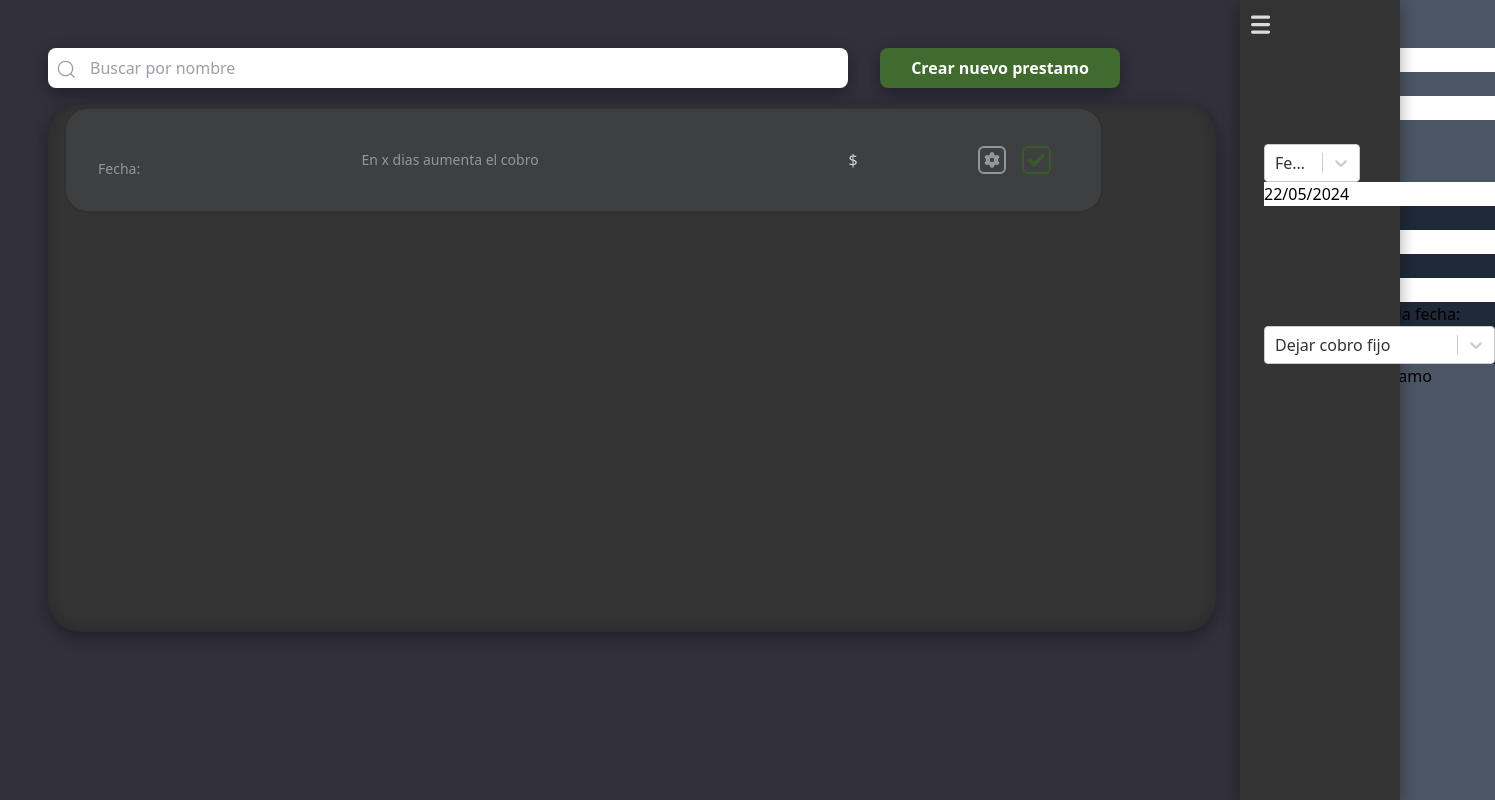
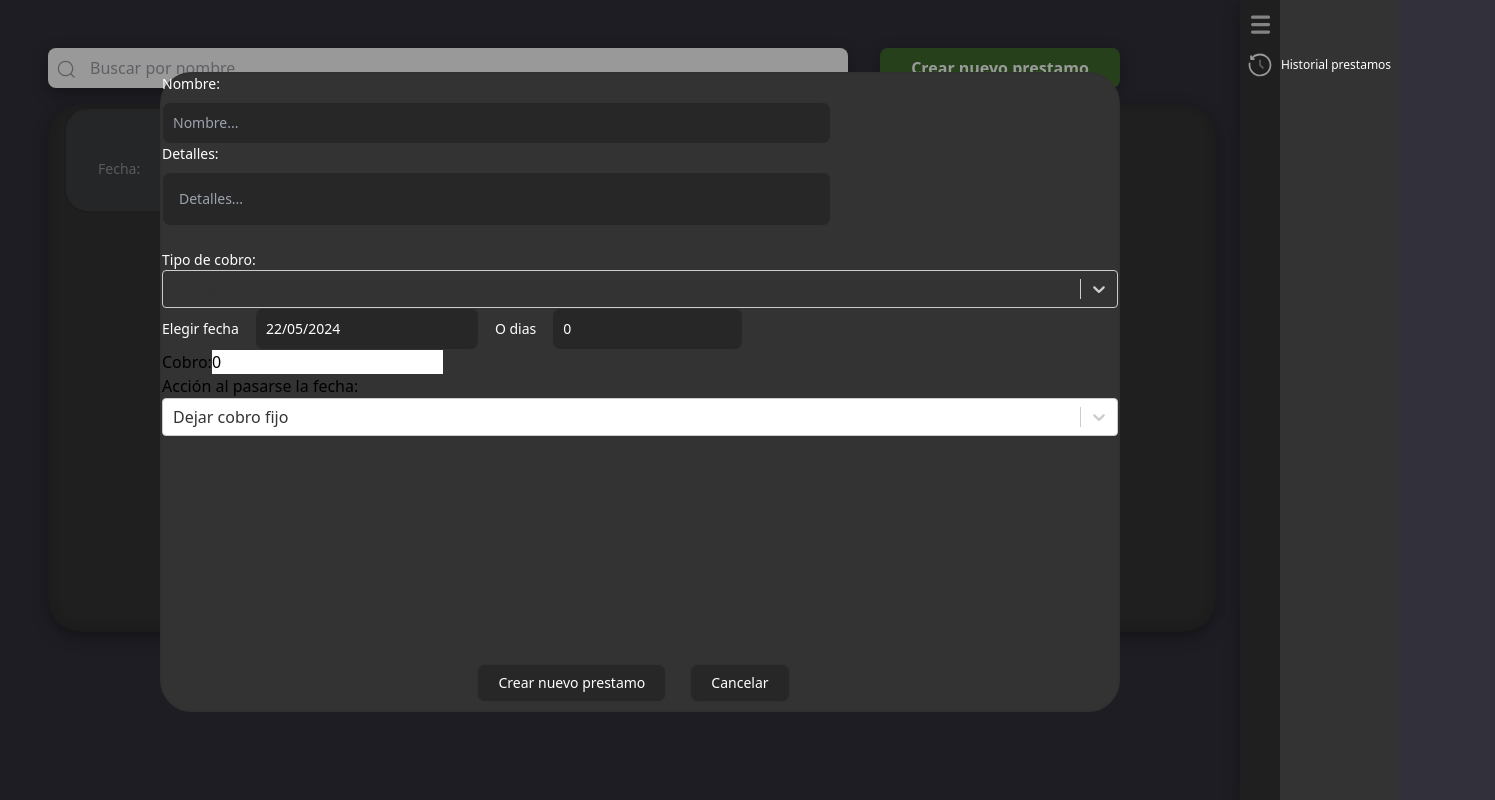
Before and after one commit to gabrieeeell/Prestamos, a React (Vite) app in the folder electron-vite-project/: page / in a window 1280 px wide. Both pictures are taken after a click on the button "Crear nuevo prestamo". Shown: the whole page, 1495 px wide, since content can reach past the window. Built offline with nearby package versions, Linux system fonts and the light colour scheme; no server answers.

Commit message:
Falta poco para terminar la ventana de crear nuevo prestamo, y empeze a darle style a los <Select/> cosa que costo un monton

```diff
--- /dev/null
+++ b/electron-vite-project/src/assets/history.tsx
@@ -0,0 +1,14 @@
+import React from 'react';
+
+
+
+const HistoryIcon = () => {
+    return (
+        <svg className="w-[80%] m-0 p-0.5 box-border  items-center text-center justify-center flex" viewBox="0 0 24 24" fill="none" xmlns="http://www.w3.org/2000/svg">
+            <path fill="white" fill-rule="evenodd" clip-rule="evenodd" d="M5.07868 5.06891C8.87402 1.27893 15.0437 1.31923 18.8622 5.13778C22.6824 8.95797 22.7211 15.1313 18.9262 18.9262C15.1312 22.7211 8.95793 22.6824 5.13774 18.8622C2.87389 16.5984 1.93904 13.5099 2.34047 10.5812C2.39672 10.1708 2.775 9.88377 3.18537 9.94002C3.59575 9.99627 3.88282 10.3745 3.82658 10.7849C3.4866 13.2652 4.27782 15.881 6.1984 17.8016C9.44288 21.0461 14.6664 21.0646 17.8655 17.8655C21.0646 14.6664 21.046 9.44292 17.8015 6.19844C14.5587 2.95561 9.33889 2.93539 6.13935 6.12957L6.88705 6.13333C7.30126 6.13541 7.63535 6.47288 7.63327 6.88709C7.63119 7.3013 7.29372 7.63539 6.87951 7.63331L4.33396 7.62052C3.92269 7.61845 3.58981 7.28556 3.58774 6.8743L3.57495 4.32874C3.57286 3.91454 3.90696 3.57707 4.32117 3.57498C4.73538 3.5729 5.07285 3.907 5.07493 4.32121L5.07868 5.06891Z"/>
+            <path fill="white" opacity="0.5" d="M12 7.25C12.4142 7.25 12.75 7.58579 12.75 8V11.6893L15.0303 13.9697C15.3232 14.2626 15.3232 14.7374 15.0303 15.0303C14.7374 15.3232 14.2626 15.3232 13.9697 15.0303L11.5429 12.6036C11.3554 12.416 11.25 12.1617 11.25 11.8964V8C11.25 7.58579 11.5858 7.25 12 7.25Z"/>
+        </svg>
+    )
+}
+
+export default HistoryIcon;
--- a/electron-vite-project/src/main.tsx
+++ b/electron-vite-project/src/main.tsx
@@ -9,8 +9,13 @@ import { format } from 'date-fns';
 import BarsIcon from './assets/bars';
 import GearIcon from './assets/gear';
 import CheckIcon from './assets/check';
+import HistoryIcon from './assets/history';
+import {colorStyles} from './styles/select.tsx'
+
 
 const Buscador = ({ nombreBuscador, cambiarNombreBuscador }: { nombreBuscador: string, cambiarNombreBuscador: (value: string) => void }) => {
+
+
 
   return (
     <>
@@ -34,6 +39,13 @@ const Lista = () => {
   function handleFinalizarPrestamo (cambiarIndex = 0) {
     setConfirmarFinalizacionIsOpen(true)
     setIndexConfirmarFinalizacion(cambiarIndex)
+  }
+
+  //Lo que pasa cuando se apreta la tuerca
+
+  function handleActualizarPrestamo(cambiarIndex = 0) {
+    setConfiguracionPrestamoIsOpen(true)
+    setIndexConfigurarPrestamo(cambiarIndex)
   }
 
   // State que se usara para guardar los prestamos
@@ -81,12 +93,36 @@ const Lista = () => {
 
     obtenerPrestamos()
   }
+  async function actualizarPrestamo(index:number, nuevoNombre = "Cambiado") {
+    const idPrestamo = prestamos[index]["_id"]
+    await axios.put(
+    `http://127.0.0.1:8000/actualizarPrestamo/${idPrestamo}/${nuevoNombre}`
+    )
+  }
+
+  //States que manejan cuando se abre la ventana de configuración de prestamo
+
+  const [configuracionPrestamoIsOpen,setConfiguracionPrestamoIsOpen] = useState(false)
+  const [indexConfigurarPrestamo,setIndexConfigurarPrestamo] = useState(0)
 
   //States que manejan cuando abre la ventana de confirmar y ayudan a enviarle el index que se tiene que borrar
 
   const [confirmarFinalizacionIsOpen, setConfirmarFinalizacionIsOpen] = useState(false)
   const [indexConfirmarFinalizacion, setIndexConfirmarFinalizacion] = useState(0)
 
+
+  //Ventana que aparece al apretar la tuerca
+
+  const ConfiguracionPrestamo = ({isOpen = false, index = -1}) => {
+    if (!isOpen) return null;
+
+    return (<>
+    <div className='w-[50%] h-[50%] absolute top-0 left-0 right-0 bottom-0 m-auto bg-slate-500'>
+      <button onClick={() => setConfiguracionPrestamoIsOpen(false)}>cerrar</button>
+      <button onClick={() => actualizarPrestamo(index)}>Actualizar</button>
+    </div>
+    </>)
+  }
 
   //Ventana que se abre al apretar el ticket
 
@@ -170,11 +206,17 @@ const Lista = () => {
 
 
     return (
-      <div>
-        <div  id='menu3Rayas' className="bg-oscuro ease-linear shadow-1 w-[10rem] absolute translate-x-[7.5rem] duration-300 h-full right-0 flex">
+      <div className=''>
+        <div  id='menu3Rayas' className="bg-oscuro flex-col ease-linear shadow-1 w-[10rem] absolute translate-x-[7.5rem] duration-300 h-full right-0 flex">
           <button onClick={handleMenuIsAbierto} id='boton3Rayas' className='justify-center items-center bg-oscuro rounded-[1.5rem] border-0 w-[2.5rem] h-[2.5rem] cursor-pointer flex list-none mt-[0.3rem] text-center transition-all duration-200 align-baseline whitespace-nowrap select-none -webkit-select-none touch-manipulation hover:bg-[#474747]'>
             <BarsIcon/>
           </button>
+          <div className='hover:bg-[#424242] duration-200 h-[2.5rem] w-full flex flex-row cursor-pointer'>
+            <div className=' flex justify-center items-center w-[2.5rem]'>
+              <HistoryIcon/>
+            </div>
+            <div className='flex justify-center items-center h-full w-[70%] text-xs font-medium text-white'>Historial prestamos</div>
+          </div>
         </div>
       </div>
     )
@@ -205,22 +247,34 @@ const Lista = () => {
     if (!isOpen) return null;
 
     return (
-      <div id="ventanaNuevoPrestamoDiv" className='bg-gray-600'>
-        <button className='botonCancelarNuevoPrestamo' onClick={() => setVentanaNuevoPrestamoIsOpen(false)}>X</button>
-        <div className='divNombreNuevoPrestamo'>
-          <label htmlFor='inputNombre'>Nombre:</label>
-          <input id="inputNombre" defaultValue={nombreNuevoPrestamo} onBlur={(e) => setNombreNuevoPrestamo(e.target.value)}></input>
-          <label htmlFor='detallesInput'>Detalles: </label>
-          <input id="detallesInput" defaultValue={detallesNuevoPrestamo} onBlur={(e) => setdetallesNuevoPrestamo(e.target.value)}></input>
-          <span>Tipo de cobro: </span>
-          <Select className='w-24' options={opcionesFechaOAcumulativo} onChange={selectFechaLimiteOAcumulativo} defaultValue={{label:fechaLimiteOAcumulativoSelected,value:fechaLimiteOAcumulativoSelected}}/>
-        </div>
+      <>
+        <div id="fondoNegroVentanaNuevoPrestamo" className='absolute w-[100%] h-[100%] bg-black opacity-40'></div>
+        <div id="ventanaNuevoPrestamoDiv" className='bg-[#333333] border-[#313131] border-2 w-[75%] h-[80%] rounded-1 absolute m-auto left-0 right-0 top-0 bottom-4'>
+          <div className='divNombreNuevoPrestamo'> {/*#3E3F40*/}
+            <div>
+              <label htmlFor='inputNombre' className="block mb-2 text-sm font-medium text-[white]">Nombre:</label>
+              <input  defaultValue={nombreNuevoPrestamo} onBlur={(e) => setNombreNuevoPrestamo(e.target.value)} type="text" id="inputNombre" className="text-[white] w-[70%] bg-[#272727] border border-[#333333] text-sm rounded-lg  block p-2.5 focus:outline-none focus:border-[white] focus:ring-[white]" placeholder="Nombre..." required />
+            </div>
+            <div className="mb-6">
+              <label htmlFor='detallesInput' className="block mb-2 text-sm font-medium text-[white] dark:text-white">Detalles:</label>
+              <input type="text" id='detallesInput' defaultValue={detallesNuevoPrestamo} onBlur={(e) => setdetallesNuevoPrestamo(e.target.value)} className="text-[white] w-[70%] bg-[#272727] border border-[#333333] text-sm rounded-lg  block p-4 focus:outline-none focus:border-[white] focus:ring-[white]" placeholder='Detalles...'></input>
+            </div>
 
-        <SeccionFechaLimiteOAcumulativo fechaLimiteIsSelected = {fechaLimiteOAcumulativoSelected}/>
-        <div className="divBotonCrearNuevoPrestamo">
-          <button onClick={() => crearPrestamo(nombreNuevoPrestamo,fechaLimiteOAcumulativoSelected,fechaNuevoPrestamoString,diasParaLaDevolucion,cobro,aumentarCobroIsOpen,cobroInicial,cadaCuantosDias,aumentoFijo,aumentoPorcentual,detallesNuevoPrestamo)}>Crear nuevo prestamo</button>
-        </div>
-      </div>
+            <label htmlFor="selectTipoPrestamo" className="block text-sm font-medium text-[white]">Tipo de cobro:</label>
+            <Select id="selectTipoPrestamo" options={opcionesFechaOAcumulativo} styles={colorStyles} onChange={selectFechaLimiteOAcumulativo} defaultValue={{label:fechaLimiteOAcumulativoSelected,value:fechaLimiteOAcumulativoSelected}}/>
+          </div>
+
+          <SeccionFechaLimiteOAcumulativo fechaLimiteIsSelected = {fechaLimiteOAcumulativoSelected}/>
+
+          <div className='absolute flex flex-row justify-center ml-[33%] items-center gap-4 mr-5 bottom-0'>
+            <div className="divBotonCrearNuevoPrestamo">
+              <button className="text-white border border-[#313131] bg-[#272727] hover:bg-[#2e2e2e] font-medium rounded-lg text-sm px-5 py-2 me-2 mb-2" onClick={() => crearPrestamo(nombreNuevoPrestamo,fechaLimiteOAcumulativoSelected,fechaNuevoPrestamoString,diasParaLaDevolucion,cobro,aumentarCobroIsOpen,cobroInicial,cadaCuantosDias,aumentoFijo,aumentoPorcentual,detallesNuevoPrestamo)}>Crear nuevo prestamo</button>
+            </div>
+            <button onClick={() => setVentanaNuevoPrestamoIsOpen(false)} id="botonCancelarNuevoPrestamo" type="button" className="text-white border border-[#313131] bg-[#272727] hover:bg-[#2e2e2e] font-medium rounded-lg text-sm px-5 py-2 me-2 mb-2">Cancelar</button>
+            </div>
+          </div>
+      </>
+
     )
   }
 
@@ -276,12 +330,13 @@ const Lista = () => {
     const filtroDiasPasados = (date:Date) => new Date() <= date
 
     return (
-      <div id="seccionFechaLimiteSelected" className='bg-gray-800'>
+      <div id="seccionFechaLimiteSelected" className=''>
         <div className="divFechaLimiteODias">
-          <div>
-            <DatePicker selected={fechaNuevoPrestamoDate} dateFormat="dd/MM/yyyy" filterDate={filtroDiasPasados} onChange={(date:Date) => separarFechaStringYDate(date)}/>
-            <label htmlFor='inputODias'>O Dias:</label>
-            <input id="inputODias" defaultValue={diasParaLaDevolucion} onBlur={(event) => setDiasParaLaDevolucion(Number(event.target.value))}></input>
+          <div className='flex flex-row items-center gap-4'>
+            <label htmlFor="selectFecha" className="block text-sm font-medium text-[white]">Elegir fecha</label>
+            <DatePicker id="selectFecha" className='text-[white] font-normal bg-[#272727] border border-[#333333]  text-sm rounded-lg  block p-2.5 focus:outline-none focus:border-[white] focus:ring-[white]' selected={fechaNuevoPrestamoDate} dateFormat="dd/MM/yyyy" filterDate={filtroDiasPasados} onChange={(date:Date) => separarFechaStringYDate(date)}/>
+            <label htmlFor="inputODias" className="block text-sm font-medium text-[white]">O dias</label>
+            <input  defaultValue={diasParaLaDevolucion} onBlur={(event) => setDiasParaLaDevolucion(Number(event.target.value))} type="text" id="inputODias" className="text-[white] w-[20%] bg-[#272727] border border-[#333333] text-sm rounded-lg  block p-2.5 focus:outline-none focus:border-[white] focus:ring-[white]" placeholder="Días" required />
           </div>
           <div>
             <label htmlFor='inputCobro'>Cobro:</label>
@@ -306,9 +361,10 @@ const Lista = () => {
     if (cobroInicialIsOpen == "Fecha limite") return null;
 
     return (
+
       <div>
-        <label htmlFor='inputCobroInicial'>Cobro inicial:</label>
-        <input id='inputCobroInicial' defaultValue={cobroInicial} onBlur={(event) => setCobroInicial(Number(event.target.value))}></input>
+          <label htmlFor='inputCobroInicial' className="block mb-2 text-sm font-medium text-[white]">Cobro inicial:</label>
+          <input id='inputCobroInicial' defaultValue={cobroInicial} onBlur={(event) => setCobroInicial(Number(event.target.value))} type="text" className="text-[white] w-[70%] bg-[#272727] border border-[#333333] text-sm rounded-lg  block p-2.5 focus:outline-none focus:border-[white] focus:ring-[white]" placeholder=""/>
       </div>
     )
   }
@@ -340,16 +396,16 @@ const Lista = () => {
       <div>
         <CobroInicial cobroInicialIsOpen = {fechaLimiteOAcumulativoSelected}/>
         <div>
-          <label htmlFor='inputCadaCuantosDias'>Cada cuantos días:</label>
-          <input id='inputCadaCuantosDias' defaultValue={cadaCuantosDias} onBlur={(event) => setCadaCuantosDias(Number(event.target.value))}></input>
+              <label htmlFor='inputCadaCuantosDias' className="block mb-2 text-sm font-medium text-[white]">Cada cuantos días:</label>
+              <input id='inputCadaCuantosDias' defaultValue={cadaCuantosDias} onBlur={(event) => setCadaCuantosDias(Number(event.target.value))} type="text" className="text-[white] w-[70%] bg-[#272727] border border-[#333333] text-sm rounded-lg  block p-2.5 focus:outline-none focus:border-[white] focus:ring-[white]" placeholder=""/>
         </div>
         <div>
-          <label htmlFor='inputAumentoFijo'>Aumento fijo:</label>
-          <input id='inputAumentoFijo' defaultValue={aumentoFijo} onBlur={(event) => setAumentoFijo(Number(event.target.value))}></input>
+              <label htmlFor='inputAumentoFijo' className="block mb-2 text-sm font-medium text-[white]">Aumento fijo:</label>
+              <input id='inputAumentoFijo' defaultValue={aumentoFijo} onBlur={(event) => setAumentoFijo(Number(event.target.value))} type="text" className="text-[white] w-[70%] bg-[#272727] border border-[#333333] text-sm rounded-lg  block p-2.5 focus:outline-none focus:border-[white] focus:ring-[white]" placeholder=""/>
         </div>
         <div>
-          <label htmlFor='inputAumentoPorcentual'>Aumento porcentual:  %</label>
-          <input id='inputAumentoPorcentual' defaultValue={aumentoPorcentual} onBlur={(event) => setAumentoPorcentual(Number(event.target.value))}></input>
+            <label htmlFor='inputAumentoPorcentual' className="block mb-2 text-sm font-medium text-[white]">Aumento porcentual:  %</label>
+            <input id='inputAumentoPorcentual' defaultValue={aumentoPorcentual} onBlur={(event) => setAumentoPorcentual(Number(event.target.value))} type="text" className="text-[white] w-[70%] bg-[#272727] border border-[#333333] text-sm rounded-lg  block p-2.5 focus:outline-none focus:border-[white] focus:ring-[white]" placeholder=""/>
         </div>
       </div>
     )
@@ -396,8 +452,9 @@ const Lista = () => {
                       </div>
                       <div className='w-[17%] flex items-center text-center box-border m-0 p-0 justify-center'>
                         <div className='w-[40%] flex flex-row gap-4 items-center text-center box-border m-0 p-0 justify-center'>
-
-                          <BotonConfiguracionPrestamo/>   {/*hover:bg-[#969696]*/}
+                          <div onClick={() => handleActualizarPrestamo(index)}>
+                            <BotonConfiguracionPrestamo/>
+                          </div>
                           <div onClick={() => handleFinalizarPrestamo(index)}>
                             <BotonFinalizarPrestamo/>
                           </div>
@@ -418,6 +475,7 @@ const Lista = () => {
     </div>
     <MenuBoton3Rayas/>
     <ConfirmarFinalizarPrestamo isOpen={confirmarFinalizacionIsOpen} index={indexConfirmarFinalizacion}/>
+    <ConfiguracionPrestamo isOpen={configuracionPrestamoIsOpen} index={indexConfigurarPrestamo}/>
     <VentanaNuevoPrestamo isOpen={ventanaNuevoPrestamoIsOpen}/>
   </>
   )
--- /dev/null
+++ b/electron-vite-project/src/styles/select.tsx
@@ -0,0 +1,7 @@
+export const colorStyles = {
+    control:(style: any,state: any) => ({
+        ...style,
+        background: "#333333"
+    })
+
+}
```
Also changed, not shown: 1 other file (tests, documents, lock files or other folders).
